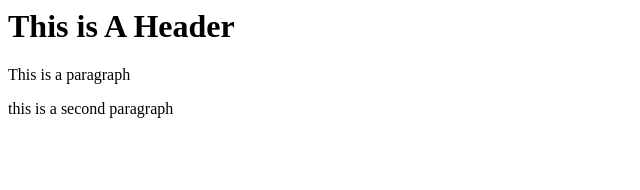
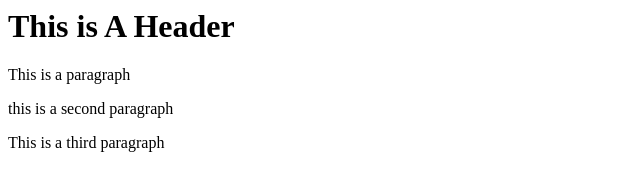
Before and after one commit to vbakos11/git-test, a website: page index.html in a window 1280 px wide. Shown: the whole page, without its empty margins (0-640 px from the left). Drawn offline with Linux system fonts and the light colour scheme.

Commit message:
fourth commit

```diff
--- a/index.html
+++ b/index.html
@@ -6,5 +6,6 @@
 	<h1>This is A Header</h1>
 	<p>This is a paragraph</p>
 	<p> this is a second paragraph </p>
+	<p>This is a third paragraph</p>
 </body>
 </html>
```
Also changed, not shown: package.json (added, +24 -0 lines), 2 other files.
